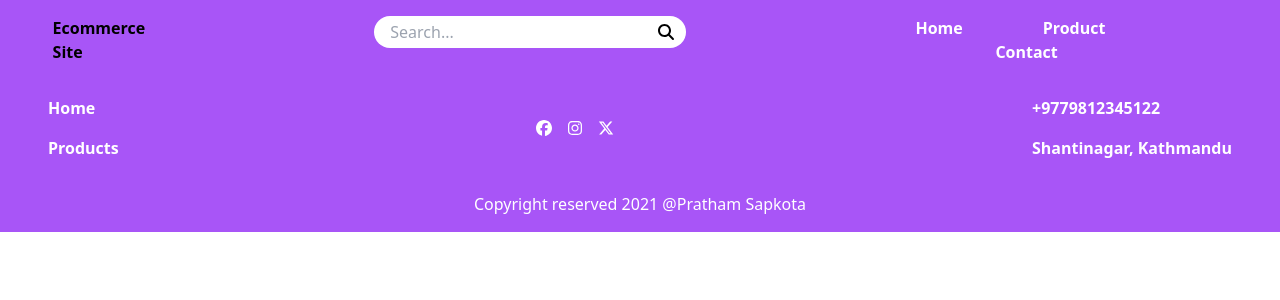
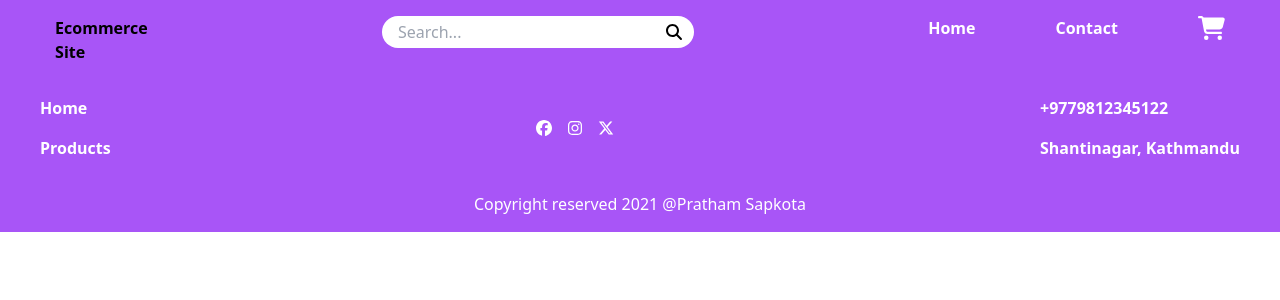
Before and after one commit to Pratham-sapkota/Ecommerce-frontend, a React (Create React App) app: page /products/details/1 in a window 1280 px wide. Shown: the top 300 px of the page. Built offline with nearby package versions, Linux system fonts and the light colour scheme; data requests are answered from the project's data file.

Commit message:
made product details route working and data is fetched when clicked on product

```diff
--- a/src/App.js
+++ b/src/App.js
@@ -4,8 +4,9 @@ import { useContext, useEffect } from "react";
 import './index.css';
 import {ProductContext} from "./context/ProductContext";
 import Footer from "./components/Footer";
-import { Routes,Route } from "react-router-dom";
+import { Routes,Route, createBrowserRouter, RouterProvider } from "react-router-dom";
 import Products from "./components/product/Products";
+import ProductDetails from "./components/product/ProductDetail";
 
 function App(){
     const {fetchProductDetails} = useContext(ProductContext)
@@ -17,14 +18,18 @@ function App(){
         }
         fetchData();
     },[fetchProductDetails])
+
     return (
         <div className="relative">
             <NavBar />
+            {/* <RouterProvider router={router} /> */}
             {/* <HomePage /> */}
             <Routes>
                 <Route path="/products" element={<Products />} />
+                <Route path="/products/details/:id" element ={ <ProductDetails />} />
                 <Route path="" element={<HomePage />} />
             </Routes>
+
             <Footer />
 
         </div>
--- a/src/components/Footer.js
+++ b/src/components/Footer.js
@@ -4,14 +4,14 @@ import { faInstagram, faXTwitter } from "@fortawesome/free-brands-svg-icons";
 function Footer(){
     return (
         <div className="  w-full bg-purple-500 flex flex-col  overflow-hidden ">
-            <div className="flex flex-row justify-between px-12 font-semibold my-4 text-white">
+            <div className="flex flex-row justify-between px-2 md:px-5 lg:px-8 xl:px-10 2xl:px-12 font-semibold my-4 text-white">
                 <div>
                     <ul className="space-y-4">
                         <li>Home</li>
                         <li>Products</li>
                     </ul>
                 </div>
-                <div className="my-5" >
+                <div className="m-5 w-fit" >
                     <ul className="flex flex-row space-x-4">
                         <li><FontAwesomeIcon icon={faFacebook} /></li>
                         <li><FontAwesomeIcon icon={faInstagram} /></li>
--- a/src/components/NavBar.js
+++ b/src/components/NavBar.js
@@ -1,6 +1,6 @@
 import SearchBar from "./SearchBar/SearchBar";
 import { FontAwesomeIcon } from "@fortawesome/react-fontawesome";
-import { faBars} from "@fortawesome/free-solid-svg-icons";
+import { faBars,faCartShopping} from "@fortawesome/free-solid-svg-icons";
 import { Link } from "react-router-dom";
 
 function NavBar(){
@@ -13,13 +13,13 @@ function NavBar(){
             <div className="basis-1/2">
                 <SearchBar />
             </div>
-            <div className="basis-1/4">
-                <ul className="hidden xl:flex flex-row flex-wrap font-semibold  text-white space-x-20 hover:cursor-pointer ">
+            <div className="">
+                <ul className="hidden lg:flex xl:flex 2xl:flex flex-row flex-wrap font-semibold  text-white space-x-20 hover:cursor-pointer ">
                     <li className="hover:underline hover:underline-offset-8 hover:delay-300"><Link to="">Home</Link></li>
-                    <li className="hover:underline hover:underline-offset-8 hover:delay-300"><Link to="/products">Product</Link></li>
                     <li className="hover:underline hover:underline-offset-8 hover:delay-300">Contact</li>
+                    <li><FontAwesomeIcon icon={faCartShopping} className=" text-2xl text-white"/></li>
                 </ul>
-                <div className=" xl:hidden text-right flex-nowrap">
+                <div className=" hidden text-right md:flex sm:flex">
                     <FontAwesomeIcon icon={faBars} className="text-4xl text-white"/>
                 </div>
             </div>
--- a/src/components/product/ProductCard.js
+++ b/src/components/product/ProductCard.js
@@ -1,6 +1,9 @@
+import { Link } from "react-router-dom";
+
 // card for main prodcut page
-function ProductCard({name,image,price,rating}){
+function ProductCard({id,name,image,price,rating}){
     return(
+        <Link to={`/products/details/${id}`}>
         <div className="container h-[60vh] flex flex-col my-4  hover:shadow-xl p-2 ">
             <div className="h-2/3 overflow-hidden ">
                 <img src={image} alt="product visual "  className="h-full w-full "/>
@@ -12,6 +15,7 @@ function ProductCard({name,image,price,rating}){
             </div>
 
         </div>
+        </Link>
     )
 
 }
--- a/src/components/product/ProductDetail.js
+++ b/src/components/product/ProductDetail.js
@@ -1 +1,25 @@
+import axios from "axios";
+import { useEffect, useState } from "react";
+import { useParams } from "react-router-dom";
+
 //here we will create main product details page , where we see details of product ,rate it and add to cart
+function ProductDetails(){
+    const [productDetail,setProductDetail]= useState([])
+    let id = useParams('id')
+    let url=`http://localhost:3001/products/${id.id}`
+    useEffect(()=>{
+        fetchDetails()
+    },[])
+
+    const fetchDetails=async()=>{
+        const response= await axios.get(url)
+        console.log(response.data)
+        return response.data
+    }
+   return(
+    <div>
+
+    </div>
+   )
+}
+export default ProductDetails;
--- a/src/components/product/ProductList.js
+++ b/src/components/product/ProductList.js
@@ -3,6 +3,8 @@ import { FontAwesomeIcon } from "@fortawesome/react-fontawesome";
 import { faSquareCaretLeft, faSquareCaretRight } from "@fortawesome/free-solid-svg-icons";
 import { ProductContext } from "../../context/ProductContext";
 import { useContext, useRef} from "react";
+import { Link, Route, Routes } from "react-router-dom";
+import ProductDetails from "./ProductDetail";
 
 //displays list of products in home page where we can slide to see , can later be used to create new , hot and specific category
 function ProductList(props){
@@ -19,11 +21,15 @@ function ProductList(props){
             ref.current.scrollBy({left:200})
         }
     }
+    // const passImageKey =()=>{
+    //     console.log()
+    // }
 
     return(
         <div className=" rounded m-5">
 
             <div className="mx-2" >
+
             <section className=" custom-scroll flex flex-row overflow-x-scroll  scroll-smooth border border-gray-200 px-6" ref={ref} >
                 <style>
                     {`
@@ -42,12 +48,16 @@ function ProductList(props){
                     }
                 `}
                 </style>
+
                 {
                     products.map((product,index)=>(
-                        <ProductListCard  key={index} name={product.name} image={product.images[0]} description={product.description} price={product.price} rating={product.rating} />
+                            <ProductListCard  key={product.id} id={product.id}  name={product.name} image={product.images[0]} description={product.description} price={product.price} rating={product.rating} />
+
                     ))
                 }
+
             </section>
+
             <div >
                 <FontAwesomeIcon icon={faSquareCaretLeft} className=" absolute left-0 top-1/2 size-12 text-gray-400 hover:text-gray-600"  onClick={scrollLeft}/>
                 <FontAwesomeIcon icon={faSquareCaretRight} className=" absolute right-0 top-1/2 size-12 text-gray-400 hover:text-gray-600"  onClick={scrollRight}/>
--- a/src/components/product/ProductListCard.js
+++ b/src/components/product/ProductListCard.js
@@ -1,10 +1,15 @@
-function ProductListCard({name,image,description,price,rating}){
+// import { Link } from "react-router-dom";
+import { Link } from "react-router-dom";
+import ProductDetails from "./ProductDetail";
+
+function ProductListCard(props){
     // const {products} = useContext(ProductContext);
 
     return(
-        <div className="container max-w-1/4 rounded-none hover:shadow-2xl m-3 cursor-pointer">
-            <div className="size-[28vh]"><img src={image} alt="card" className="rounded-none  w-full h-full object-fill" /></div>
-
+        <div className="container max-w-1/4 rounded-none hover:shadow-2xl m-3 cursor-pointer"  >
+           <Link to={`/products/details/${props.id}`}>
+           <div className="size-[28vh]"><img src={props.image} alt="card" className="rounded-none  w-full h-full object-fill" /></div>
+           </Link>
         </div>
     )
 }
--- a/src/components/product/Products.js
+++ b/src/components/product/Products.js
@@ -13,7 +13,7 @@ function Products(){
         <div className="grid grid-cols-2 md:grid-cols-3 lg:grid-cols-3 xl:grid-cols-5 2xl:grid-cols-6 bg-gray-50">
         {
                     products.map((product,index)=>(
-                        <ProductCard  key={index} name={product.name} image={product.images[0]} description={product.description} price={product.price} rating={product.rating} />
+                        <ProductCard  key={index} id={product.id} name={product.name} image={product.images[0]} description={product.description} price={product.price} rating={product.rating} />
                     ))
                 }
         </div>
```
